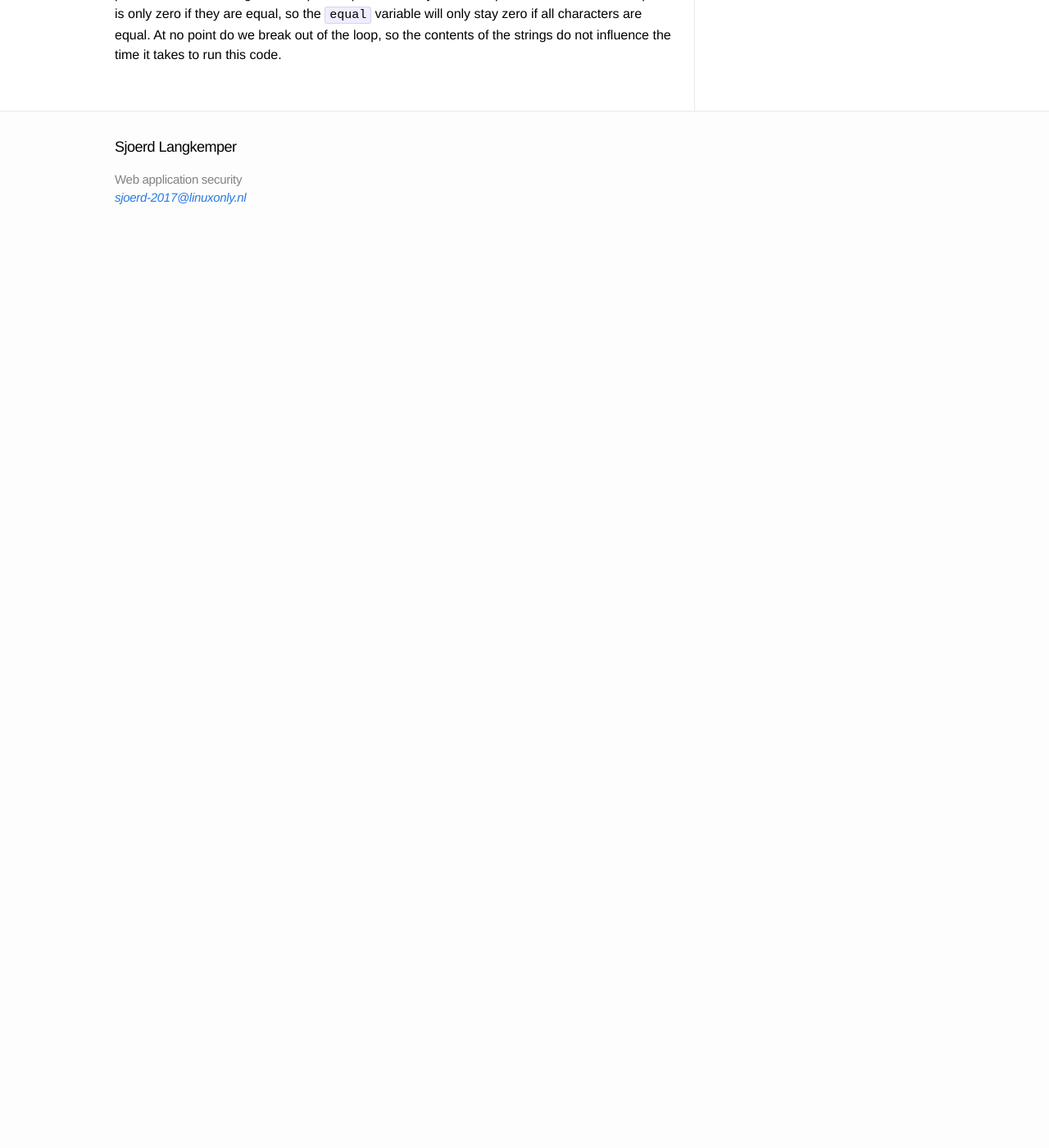
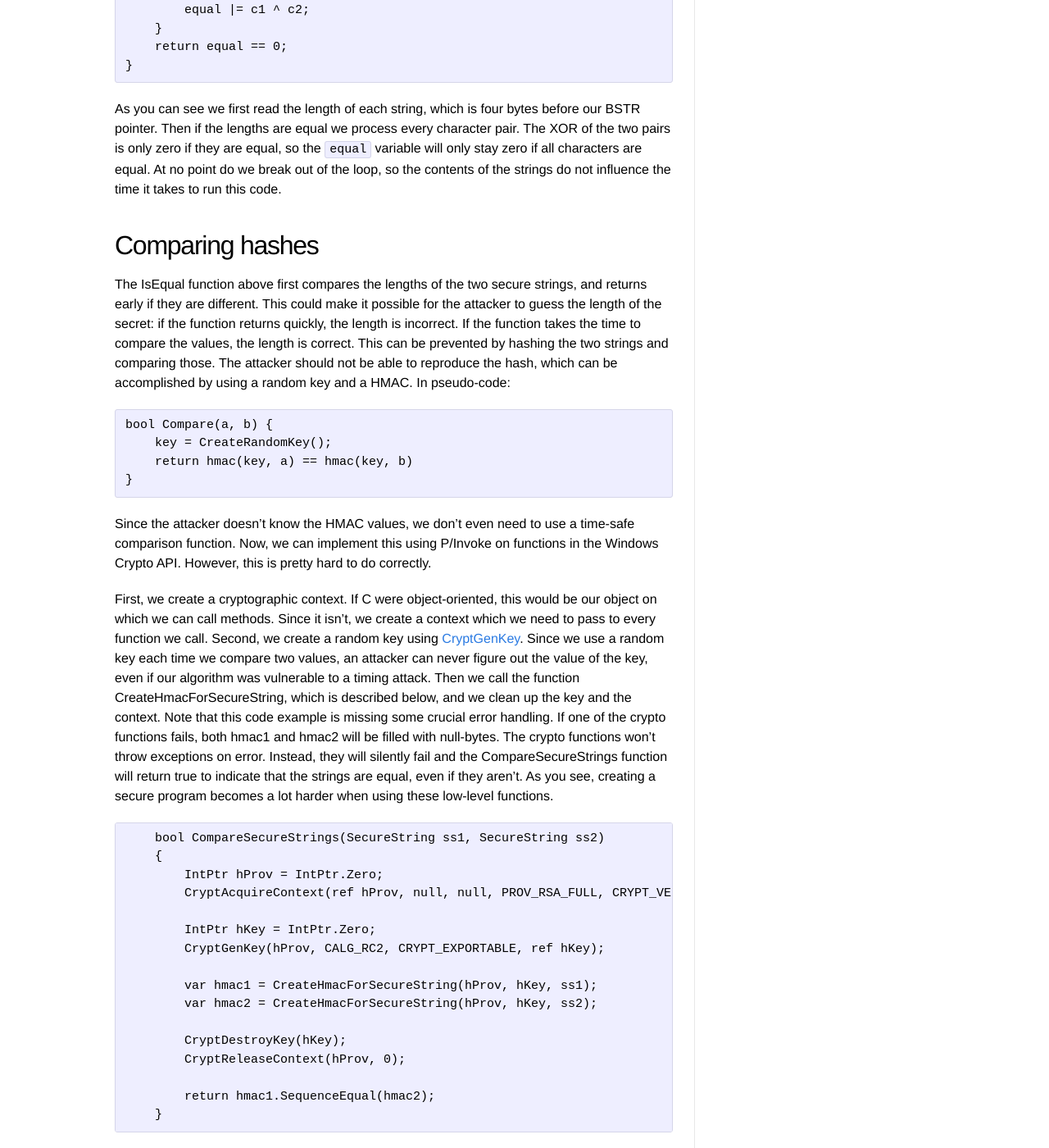
Before and after one commit to Sjord/Sjord.github.io, a Jekyll site: the page built from _posts/2017-07-25-comparing-securestrings-in-dotnet.md, in a window 1280 px wide and 1400 px high, scrolled down 2655 px. Shown: the whole window at 82% size. Built offline with Jekyll 4.4.1, drawn with Linux system fonts in a browser that asks for light colours; before the commit the page ends 2938 px from its top, so only the background shows below that; some of the changed text lies outside the part shown.

Commit message:
Compare hashes

```diff
--- a/_posts/2017-07-25-comparing-securestrings-in-dotnet.md
+++ b/_posts/2017-07-25-comparing-securestrings-in-dotnet.md
@@ -5,13 +5,17 @@
 date: 2017-11-08
 ---
 
+In .NET, the SecureString class protects data in memory. The contents of a SecureString object are not accessible as a normal string and that makes it hard to work with it. This post describes some secure ways to compare two SecureString objects.
+
+## The SecureString class
+
 In an [earlier post](/2016/05/22/should-passwords-be-cleared-from-memory/) we described that secrets can leak if they are not handled in a controlled way in memory. When storing strings in an immutable string type it is not possible to remove the value from memory, and any modification of the string will actually result in a copy. To mitigate this problem, .NET has a [SecureString](https://msdn.microsoft.com/en-us/library/system.security.securestring(v=vs.110).aspx) class.
 
 The documentation describes the security properties of the SecureString type:
 
 > A SecureString object is similar to a String object in that it has a text value. However, the value of a SecureString object is pinned in memory, may use a protection mechanism, such as encryption, provided by the underlying operating system, can be modified until your application marks it as read-only, and can be deleted from computer memory either by your application calling the Dispose method or by the .NET Framework garbage collector.
 
-A SecureString is pinned in memory, which means that it is not moved around or copied, but it always in the same place in memory. This means that we can clear that memory when we are done with the SecureString, so that our secret is no longer exposed. To properly use the security offered by SecureString, we need to take care when using it so it is not exposed anywhere else in memory. For example, by converting the SecureString to a normal String we would break the offered security, because now our secret is somewhere else in memory in an immutable type that we cannot clear. This makes the SecureString hard to work with.
+A SecureString is pinned in memory, which means that it is not moved around or copied, but it always in the same place in memory. This way we can clear that memory when we are done with the SecureString, so that our secret is no longer exposed. To properly use the security offered by SecureString, we need to take care when using it so it is not exposed anywhere else in memory. For example, by converting the SecureString to a normal String we would break the offered security, because now our secret is somewhere else in memory in an immutable type that we cannot clear. This makes the SecureString hard to work with.
 
 
 ## Comparing SecureStrings
@@ -72,3 +76,63 @@
     }
 
 As you can see we first read the length of each string, which is four bytes before our BSTR pointer. Then if the lengths are equal we process every character pair. The XOR of the two pairs is only zero if they are equal, so the `equal` variable will only stay zero if all characters are equal. At no point do we break out of the loop, so the contents of the strings do not influence the time it takes to run this code.
+
+## Comparing hashes
+
+The IsEqual function above first compares the lengths of the two secure strings, and returns early if they are different. This could make it possible for the attacker to guess the length of the secret: if the function returns quickly, the length is incorrect. If the function takes the time to compare the values, the length is correct. This can be prevented by hashing the two strings and comparing those. The attacker should not be able to reproduce the hash, which can be accomplished by using a random key and a HMAC. In pseudo-code:
+
+    bool Compare(a, b) {
+        key = CreateRandomKey();
+        return hmac(key, a) == hmac(key, b)
+    }
+
+Since the attacker doesn't know the HMAC values, we don't even need to use a time-safe comparison function. Now, we can implement this using P/Invoke on functions in the Windows Crypto API. However, this is pretty hard to do correctly.
+
+First, we create a cryptographic context. If C were object-oriented, this would be our object on which we can call methods. Since it isn't, we create a context which we need to pass to every function we call. Second, we create a random key using [CryptGenKey](https://msdn.microsoft.com/en-us/library/windows/desktop/aa379941(v=vs.85).aspx). Since we use a random key each time we compare two values, an attacker can never figure out the value of the key, even if our algorithm was vulnerable to a timing attack. Then we call the function CreateHmacForSecureString, which is described below, and we clean up the key and the context. Note that this code example is missing some crucial error handling. If one of the crypto functions fails, both hmac1 and hmac2 will be filled with null-bytes. The crypto functions won't throw exceptions on error. Instead, they will silently fail and the CompareSecureStrings function will return true to indicate that the strings are equal, even if they aren't. As you see, creating a secure program becomes a lot harder when using these low-level functions.
+
+        bool CompareSecureStrings(SecureString ss1, SecureString ss2)
+        {
+            IntPtr hProv = IntPtr.Zero;
+            CryptAcquireContext(ref hProv, null, null, PROV_RSA_FULL, CRYPT_VERIFYCONTEXT);
+
+            IntPtr hKey = IntPtr.Zero;
+            CryptGenKey(hProv, CALG_RC2, CRYPT_EXPORTABLE, ref hKey);
+
+            var hmac1 = CreateHmacForSecureString(hProv, hKey, ss1);
+            var hmac2 = CreateHmacForSecureString(hProv, hKey, ss2);
+
+            CryptDestroyKey(hKey);
+            CryptReleaseContext(hProv, 0);
+
+            return hmac1.SequenceEqual(hmac2);
+        }
+
+In the CreateHmacForSecureString function, we set up a hash object by calling CryptCreateHash, and instruct it to use SHA512 as an underlying function for the HMAC. Then we marshal our securestring to a BSTR, and hash the contents. Then we retrieve and return the resulting HMAC value.
+
+        byte[] CreateHmacForSecureString(IntPtr hProv, IntPtr hKey, SecureString ss)
+        {
+            IntPtr hHash = IntPtr.Zero;
+            CryptCreateHash(hProv, CALG_HMAC, hKey, 0, ref hHash);
+
+            var hmacInfo = new _HMAC_Info() { HashAlgid = CALG_SHA512 };
+            CryptSetHashParam(hHash, HP_HMAC_INFO, ref hmacInfo, 0);
+
+            var bstr = Marshal.SecureStringToBSTR(ss);
+            var len = (uint)Marshal.ReadInt32(bstr, -4);
+            CryptHashData(hHash, bstr, len, 0);
+            Marshal.ZeroFreeBSTR(bstr);
+
+            uint length = 64;
+            byte[] pbData = new byte[64];
+            CryptGetHashParam(hHash, HP_HASHVAL, pbData, ref length, 0);
+
+            CryptDestroyHash(hHash);
+
+            return pbData;
+        }
+
+As you can see, it is entirely possible to create a comparison function that is safe against timing attacks. Our last example doesn't even leak the length of the secret. However, it is also very hard to implement this correctly. You have to be aware of both the memory and timing properties of each function. You have to clean up everything manually, even if an error occurs.
+
+## Conclusion
+
+It is pretty hard to use the SecureString correctly. By converting it to native memory, you are dependent on unsafe code, pointer arithmetic or P/Invoke to native functions. It is hard to imagine a situation where creating such a comparison function is worth the effort. SecureString protects against an improbable attack vector, and the amount of effort to create a secure comparison function while maintaining this protection may not be worth it.
```
Also changed, not shown: other parts of _posts/2017-07-25-comparing-securestrings-in-dotnet.md (+2 -2 lines).
